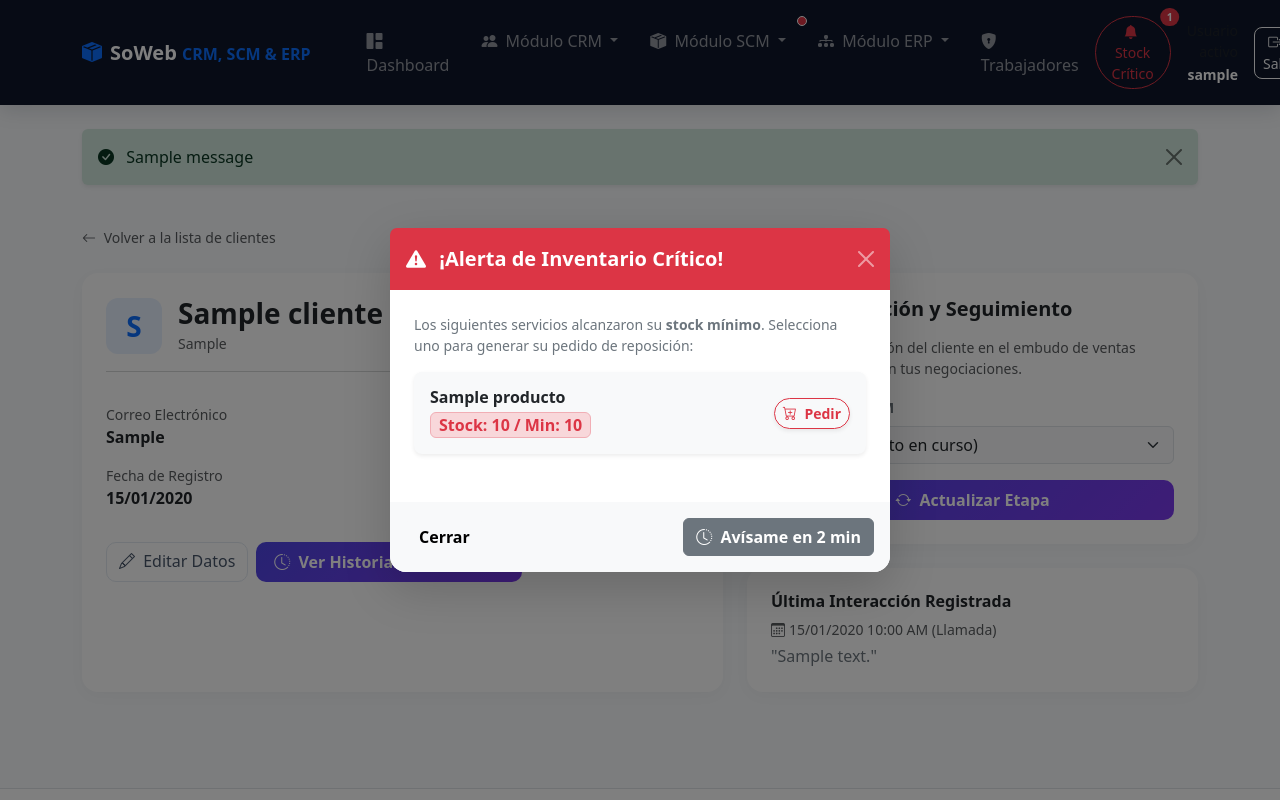
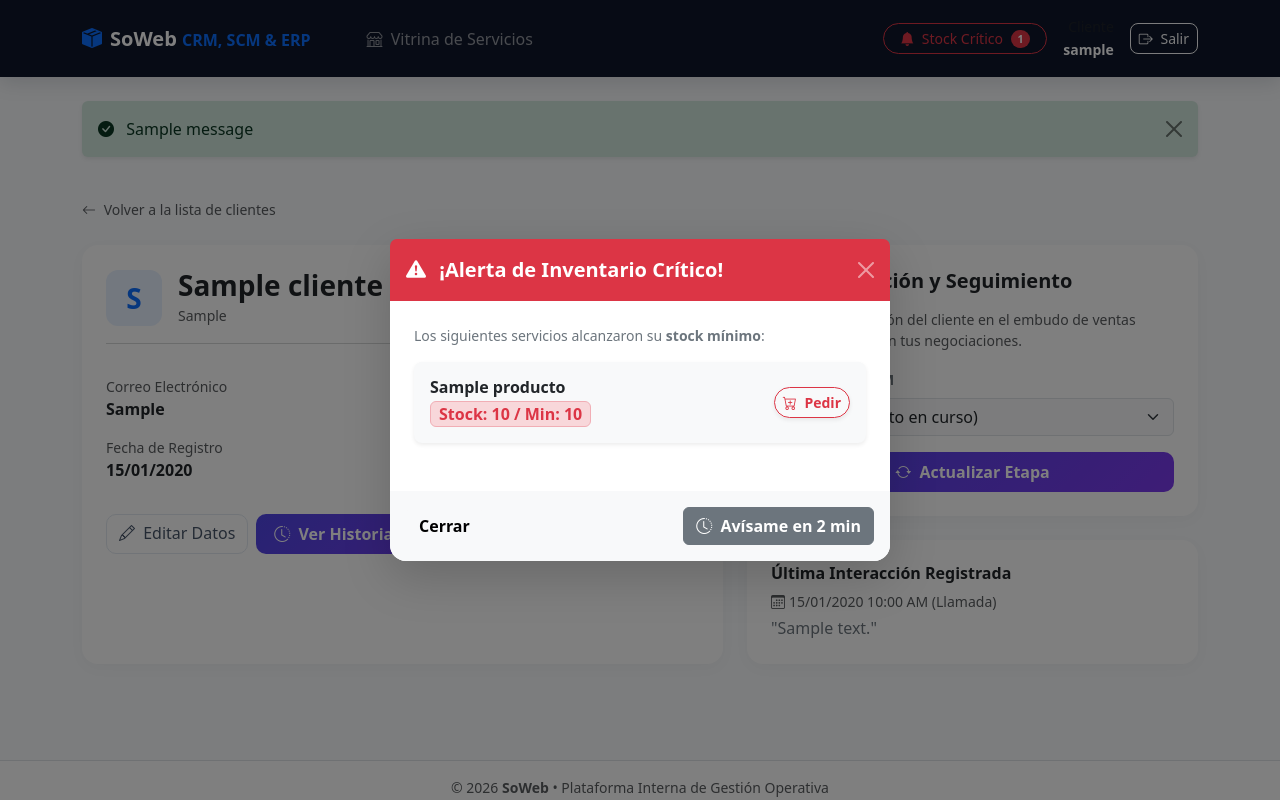
Before and after one commit to NozomiTGL/SoWeb, a Django app: page /clientes/1/ in a window 1280 px wide. Run offline with Django 5.2, Linux system fonts and the light colour scheme; a user stored in the database is signed in; tables that the repository leaves empty hold one stand-in row (values such as "Sample post"); one stand-in notice (Sample message) is shown.

Commit message:
Se agregaron rutas y vistas nuevas relacionadas al dashboard del erp y se modificó lo que puede ver quien segun su rol

```diff
--- a/crm/templates/crm/base.html
+++ b/crm/templates/crm/base.html
@@ -6,47 +6,31 @@
     <meta name="viewport" content="width=device-width, initial-scale=1.0" />
     <title>SoWeb CRM, SCM & ERP</title>
 
-    {# Carga de librerías CSS externas (Bootstrap 5 e Iconos) #}
-    <link
-      href="https://cdn.jsdelivr.net/npm/bootstrap@5.3.0/dist/css/bootstrap.min.css"
-      rel="stylesheet"
-    />
-    <link
-      rel="stylesheet"
-      href="https://cdn.jsdelivr.net/npm/bootstrap-icons@1.11.0/font/bootstrap-icons.css"
-    />
-
-    {# Estilos personalizados para la identidad visual de SoWeb #}
+    <link href="https://cdn.jsdelivr.net/npm/bootstrap@5.3.0/dist/css/bootstrap.min.css" rel="stylesheet" />
+    <link rel="stylesheet" href="https://cdn.jsdelivr.net/npm/bootstrap-icons@1.11.0/font/bootstrap-icons.css" />
     <link rel="stylesheet" href="{% static 'css/styles.css' %}" />
   </head>
   <body class="d-flex flex-column min-vh-100">
 
-    {# Barra de navegación principal responsive #}
     <nav class="navbar navbar-expand-lg navbar-dark navbar-soweb py-3 mb-4">
       <div class="container">
 
-        {# Identidad visual / Isotipo de la plataforma #}
-        <a
-          class="navbar-brand fw-bold d-flex align-items-center gap-2"
-          href="{% url 'dashboard' %}"
-        >
+        <a class="navbar-brand fw-bold d-flex align-items-center gap-2" href="{% url 'dashboard' %}">
           <i class="bi bi-box-seam-fill text-primary"></i>
           <span>SoWeb <span class="text-primary fs-6">CRM, SCM & ERP</span></span>
         </a>
 
-        {# Botón Hamburguesa para dispositivos móviles #}
-        <button
-          class="navbar-toggler border-0"
-          type="button"
-          data-bs-toggle="collapse"
-          data-bs-target="#navbarNav"
-        >
+        <button class="navbar-toggler border-0" type="button" data-bs-toggle="collapse" data-bs-target="#navbarNav">
           <span class="navbar-toggler-icon"></span>
         </button>
 
-        {# Enlaces de la aplicación modulares (CRM, SCM y ERP) #}
         <div class="collapse navbar-collapse" id="navbarNav">
           <ul class="navbar-nav me-auto ms-lg-4">
+
+            {# ========================================== #}
+            {# MENÚ PARA TRABAJADORES (ADMIN Y VENDEDORES) #}
+            {# ========================================== #}
+            {% if user.is_authenticated and not user.perfil_cliente %}
 
                 <li class="nav-item">
                   <a class="nav-link px-3" href="{% url 'dashboard' %}">
@@ -54,88 +38,102 @@
                   </a>
                 </li>
 
-            <!-- Dropdown Módulo CRM -->
+                <!-- Módulo CRM (Visible para Admin y Ventas) -->
                 <li class="nav-item dropdown">
-              <a class="nav-link dropdown-toggle px-3" href="#" id="navbarDropdownCRM" role="button" data-bs-toggle="dropdown" aria-expanded="false">
+                  <a class="nav-link dropdown-toggle px-3" href="#" id="navbarDropdownCRM" role="button" data-bs-toggle="dropdown">
                     <i class="bi bi-people-fill me-1"></i> Módulo CRM
                   </a>
-              <ul class="dropdown-menu shadow-sm border-0" aria-labelledby="navbarDropdownCRM">
+                  <ul class="dropdown-menu shadow-sm border-0">
                     <li><a class="dropdown-item" href="{% url 'lista_clientes' %}"><i class="bi bi-person-badge text-primary me-2"></i>Cartera de Clientes</a></li>
                     <li><a class="dropdown-item" href="{% url 'mi_actividad' %}"><i class="bi bi-person-lines-fill text-primary me-2"></i>Mi Actividad</a></li>
+                    {% if user.is_staff %}
                     <li><a class="dropdown-item" href="{% url 'reportes_metricas' %}"><i class="bi bi-bar-chart-line-fill text-primary me-2"></i>Reportes de Ventas</a></li>
+                    {% endif %}
                   </ul>
                 </li>
 
-            <!-- Dropdown Módulo SCM -->
+                <!-- Módulo SCM (Segmentado por Rol) -->
                 <li class="nav-item dropdown">
-              <a class="nav-link dropdown-toggle px-3 position-relative" href="#" id="navbarDropdownSCM" role="button" data-bs-toggle="dropdown" aria-expanded="false">
+                  <a class="nav-link dropdown-toggle px-3 position-relative" href="#" id="navbarDropdownSCM" role="button" data-bs-toggle="dropdown">
                     <i class="bi bi-box-seam-fill me-1"></i> Módulo SCM
-                {% if total_criticos > 0 %}
+                    {% if user.is_staff and total_criticos > 0 %}
                       <span class="position-absolute top-0 start-100 translate-middle p-1 bg-danger border border-light rounded-circle">
                         <span class="visually-hidden">Alertas de stock</span>
                       </span>
                     {% endif %}
                   </a>
-              <ul class="dropdown-menu shadow-sm border-0" aria-labelledby="navbarDropdownSCM">
+                  <ul class="dropdown-menu shadow-sm border-0">
+                    <!-- Todos los trabajadores ven el catálogo y el stock -->
                     <li><a class="dropdown-item" href="{% url 'catalogo_general' %}"><i class="bi bi-grid text-primary me-2"></i>Catálogo General</a></li>
+                    <li><a class="dropdown-item" href="{% url 'vista_inventario' %}"><i class="bi bi-box2-heart text-primary me-2"></i>Control de Inventario</a></li>
+
+                    <!-- Solo Administradores / Logística ven la configuración profunda -->
+                    {% if user.is_staff %}
+                    <li><hr class="dropdown-divider"></li>
                     <li><a class="dropdown-item" href="{% url 'lista_productos' %}"><i class="bi bi-hdd-network text-primary me-2"></i>Gestión de Servicios (CRUD)</a></li>
                     <li><a class="dropdown-item" href="{% url 'lista_proveedores' %}"><i class="bi bi-building text-primary me-2"></i>Proveedores / Infra.</a></li>
-                <li><hr class="dropdown-divider"></li>
-                <li><a class="dropdown-item" href="{% url 'lista_movimientos' %}"><i class="bi bi-arrow-left-right text-primary me-2"></i>Movimientos / Inventario</a></li>
-                <li><a class="dropdown-item" href="{% url 'vista_inventario' %}"><i class="bi bi-box2-heart text-primary me-2"></i>Control de Inventario</a></li>
+                    <li><a class="dropdown-item" href="{% url 'lista_movimientos' %}"><i class="bi bi-arrow-left-right text-primary me-2"></i>Movimientos de Inventario</a></li>
                     <li><a class="dropdown-item" href="{% url 'estrategia_logistica' %}"><i class="bi bi-diagram-2 text-primary me-2"></i>Logística (Push/Pull)</a></li>
                     <li><a class="dropdown-item" href="{% url 'lista_pedidos' %}"><i class="bi bi-receipt text-primary me-2"></i>Gestión de Pedidos</a></li>
                     <li><a class="dropdown-item fw-bold" href="{% url 'dashboard_scm' %}"><i class="bi bi-bar-chart-fill text-primary me-2"></i>Reportes (Dashboard)</a></li>
                     <li><hr class="dropdown-divider"></li>
-                <li><a class="dropdown-item" href="{% url 'nivel_madurez' %}"><i class="bi bi-award text-primary me-2"></i>Nivel de Madurez</a></li>
+                    <li><a class="dropdown-item" href="{% url 'nivel_madurez' %}"><i class="bi bi-award text-primary me-2"></i>Nivel de Madurez SCM</a></li>
+                    {% endif %}
                   </ul>
                 </li>
 
-            <!-- Dropdown Módulo ERP -->
+                <!-- Módulo ERP (Integración) -->
                 <li class="nav-item dropdown">
-              <a class="nav-link dropdown-toggle px-3" href="#" id="navbarDropdownERP" role="button" data-bs-toggle="dropdown" aria-expanded="false">
+                  <a class="nav-link dropdown-toggle px-3" href="#" id="navbarDropdownERP" role="button" data-bs-toggle="dropdown">
                     <i class="bi bi-diagram-3-fill me-1"></i> Módulo ERP
                   </a>
-              <ul class="dropdown-menu shadow-sm border-0" aria-labelledby="navbarDropdownERP">
+                  <ul class="dropdown-menu shadow-sm border-0">
                     <li><a class="dropdown-item" href="{% url 'lista_ordenes' %}"><i class="bi bi-list-check text-primary me-2"></i>Órdenes Empresariales</a></li>
                     <li><a class="dropdown-item" href="{% url 'nueva_orden_paso1' %}"><i class="bi bi-plus-circle-fill text-primary me-2"></i>Nueva Orden (Venta)</a></li>
                   </ul>
                 </li>
 
-            {# Módulo de acceso restringido: Visible únicamente para administradores (Staff) #}
+                <!-- Gestión de Trabajadores (Exclusivo Admin) -->
                 {% if user.is_staff %}
                 <li class="nav-item">
                   <a class="nav-link px-3" href="{% url 'lista_usuarios' %}">
-                <i class="bi bi-shield-lock-fill me-1"></i> Trabajadores
+                    <i class="bi bi-shield-lock-fill me-1"></i> Accesos
+                  </a>
+                </li>
+                {% endif %}
+
+            {# ========================================== #}
+            {# MENÚ B2B PARA CLIENTES EXTERNOS            #}
+            {# ========================================== #}
+            {% elif user.is_authenticated and user.perfil_cliente %}
+                <li class="nav-item">
+                  <a class="nav-link px-3" href="{% url 'catalogo_clientes' %}">
+                    <i class="bi bi-shop me-1"></i> Vitrina de Servicios
                   </a>
                 </li>
             {% endif %}
           </ul>
 
-          {# Menú de estado de usuario autenticado y botón de cierre de sesión #}
+          {# Perfil y Cierre de Sesión #}
           {% if user.is_authenticated %}
           <div class="d-flex align-items-center gap-3">
 
-            {# Botón de Notificaciones de Stock #}
-            {% if total_criticos > 0 %}
-              <button type="button" class="btn btn-outline-danger btn-sm rounded-pill position-relative px-3" data-bs-toggle="modal" data-bs-target="#modalAlertaStock">
+            {% if user.is_staff and total_criticos > 0 %}
+              <button type="button" class="btn btn-outline-danger btn-sm rounded-pill px-3" data-bs-toggle="modal" data-bs-target="#modalAlertaStock">
                 <i class="bi bi-bell-fill me-1"></i> Stock Crítico
-                <span class="position-absolute top-0 start-100 translate-middle badge rounded-pill bg-danger">
-                  {{ total_criticos }}
-                </span>
+                <span class="badge rounded-pill bg-danger ms-1">{{ total_criticos }}</span>
               </button>
             {% endif %}
 
             <div class="text-end d-none d-lg-block">
-              <small class="text-muted d-block leading-none">Usuario activo</small>
+              <small class="text-muted d-block leading-none">
+                {% if user.perfil_cliente %}Cliente{% elif user.is_staff %}Administrador{% else %}Vendedor{% endif %}
+              </small>
               <span class="text-white fw-semibold small">{{ user.username }}</span>
             </div>
             <form method="post" action="{% url 'logout' %}">
               {% csrf_token %}
-              <button
-                type="submit"
-                class="btn btn-outline-light btn-sm rounded-3"
-              >
+              <button type="submit" class="btn btn-outline-light btn-sm rounded-3">
                 <i class="bi bi-box-arrow-right me-1"></i> Salir
               </button>
             </form>
@@ -145,15 +143,12 @@
       </div>
     </nav>
 
-    {# Contenedor principal donde se inyectará el contenido dinámico de cada plantilla #}
     <main class="container flex-grow-1">
-
-      {# Sistema global de mensajes de retroalimentación (Django Messages Framework) #}
       {% if messages %}
         <div class="row justify-content-center mb-4">
           <div class="col-12">
             {% for message in messages %}
-              <div class="alert alert-{% if message.tags == 'error' %}danger{% else %}{{ message.tags }}{% endif %} alert-dismissible fade show border-0 shadow-sm" role="alert">
+              <div class="alert alert-{% if message.tags == 'error' %}danger{% else %}{{ message.tags }}{% endif %} alert-dismissible fade show border-0 shadow-sm">
                 {% if message.tags == 'success' %}
                   <i class="bi bi-check-circle-fill me-2"></i>
                 {% elif message.tags == 'danger' or message.tags == 'error' %}
@@ -162,44 +157,35 @@
                   <i class="bi bi-info-circle-fill me-2"></i>
                 {% endif %}
                 {{ message }}
-                <button type="button" class="btn-close" data-bs-dismiss="alert" aria-label="Close"></button>
+                <button type="button" class="btn-close" data-bs-dismiss="alert"></button>
               </div>
             {% endfor %}
           </div>
         </div>
       {% endif %}
 
-      {# Bloque heredable por los templates hijos #}
       {% block content %} {% endblock %}
     </main>
 
-    {# POP-UP MODAL FLOTANTE DE ALERTA DE STOCK CRÍTICO #}
-    {% if total_criticos > 0 and user.is_authenticated %}
-    <div class="modal fade" id="modalAlertaStock" tabindex="-1" aria-labelledby="modalAlertaStockLabel" aria-hidden="true">
+    {# Modal de Alerta de Stock (Solo para Admins) #}
+    {% if user.is_staff and total_criticos > 0 %}
+    <div class="modal fade" id="modalAlertaStock" tabindex="-1" aria-hidden="true">
       <div class="modal-dialog modal-dialog-centered">
         <div class="modal-content border-0 shadow-lg rounded-4">
           <div class="modal-header bg-danger text-white border-0 py-3">
-            <h5 class="modal-title fw-bold" id="modalAlertaStockLabel">
-              <i class="bi bi-exclamation-triangle-fill me-2"></i> ¡Alerta de Inventario Crítico!
-            </h5>
-            <button type="button" class="btn-close btn-close-white" data-bs-dismiss="modal" aria-label="Close"></button>
+            <h5 class="modal-title fw-bold"><i class="bi bi-exclamation-triangle-fill me-2"></i> ¡Alerta de Inventario Crítico!</h5>
+            <button type="button" class="btn-close btn-close-white" data-bs-dismiss="modal"></button>
           </div>
           <div class="modal-body p-4">
-            <p class="text-secondary small mb-3">
-              Los siguientes servicios alcanzaron su <strong>stock mínimo</strong>. Selecciona uno para generar su pedido de reposición:
-            </p>
-
+            <p class="text-secondary small mb-3">Los siguientes servicios alcanzaron su <strong>stock mínimo</strong>:</p>
             <div class="list-group mb-3">
               {% for prod in productos_criticos %}
                 <div class="list-group-item d-flex justify-content-between align-items-center border-0 bg-light rounded-3 mb-2 p-3 shadow-sm">
                   <div>
                     <h6 class="fw-bold mb-1 text-dark">{{ prod.nombre }}</h6>
-                    <span class="badge bg-danger-subtle text-danger border border-danger-subtle px-2 py-1 fs-6">
-                      Stock: {{ prod.stock_actual }} / Min: {{ prod.stock_minimo }}
-                    </span>
+                    <span class="badge bg-danger-subtle text-danger border border-danger-subtle px-2 py-1 fs-6">Stock: {{ prod.stock_actual }} / Min: {{ prod.stock_minimo }}</span>
                   </div>
                   <div class="text-end">
-                    <!-- BOTÓN INDIVIDUAL QUE PASA EL ID POR LA URL -->
                     <a href="{% url 'crear_pedido' %}?producto_id={{ prod.id }}" class="btn btn-sm btn-outline-danger rounded-pill fw-semibold shadow-sm">
                       <i class="bi bi-cart-plus me-1"></i> Pedir
                     </a>
@@ -210,58 +196,39 @@
           </div>
           <div class="modal-footer border-0 bg-light rounded-bottom-4 d-flex justify-content-between">
             <button type="button" class="btn btn-light fw-semibold" data-bs-dismiss="modal">Cerrar</button>
-            <button type="button" id="btnSnoozeStock" class="btn btn-secondary fw-semibold">
-              <i class="bi bi-clock-history me-1"></i> Avísame en 2 min
-            </button>
+            <button type="button" id="btnSnoozeStock" class="btn btn-secondary fw-semibold"><i class="bi bi-clock-history me-1"></i> Avísame en 2 min</button>
           </div>
         </div>
       </div>
     </div>
     {% endif %}
 
-    {# Pie de página unificado #}
     <footer class="bg-white border-top py-3 mt-5">
       <div class="container text-center text-muted small">
         © 2026 <strong>SoWeb</strong> • Plataforma Interna de Gestión Operativa
       </div>
     </footer>
 
-    {# Script JS bundle de Bootstrap para componentes interactivos #}
     <script src="https://cdn.jsdelivr.net/npm/bootstrap@5.3.0/dist/js/bootstrap.bundle.min.js"></script>
 
-    {# Script Inteligente para el Pop-Up con función de Snooze (Silenciar) #}
-    {% if total_criticos > 0 and user.is_authenticated %}
+    {% if user.is_staff and total_criticos > 0 %}
     <script>
       document.addEventListener("DOMContentLoaded", function () {
-        // Dispara la ventana modal automáticamente
         var modalElement = document.getElementById('modalAlertaStock');
         if (modalElement) {
           var modal = new bootstrap.Modal(modalElement);
-
-          // 1. Revisar si el usuario le dio a "Avísame más tarde" recientemente
           var snoozeUntil = localStorage.getItem('snoozeAlertaStock');
           var now = new Date().getTime();
-          var shouldShow = true;
 
-          // Si existe un registro de tiempo y el tiempo actual es menor, sigue silenciado
-          if (snoozeUntil && now < parseInt(snoozeUntil)) {
-              shouldShow = false;
-          }
-
-          // Solo lo muestra automáticamente si no está silenciado
-          if (shouldShow) {
+          if (!snoozeUntil || now > parseInt(snoozeUntil)) {
             modal.show();
           }
 
-          // 2. Darle vida al botón "Avísame en 2 min"
           var btnSnooze = document.getElementById('btnSnoozeStock');
           if (btnSnooze) {
               btnSnooze.addEventListener('click', function() {
-                  // Calculamos la hora actual + 2 minutos (2 min * 60 seg * 1000 ms)
                   var snoozeTime = new Date().getTime() + (2 * 60 * 1000);
                   localStorage.setItem('snoozeAlertaStock', snoozeTime);
-
-                  // Ocultamos el modal
                   modal.hide();
               });
           }
--- a/erp/urls.py
+++ b/erp/urls.py
@@ -2,6 +2,9 @@ from django.urls import path
 from . import views
 
 urlpatterns = [
+    # Dashboards y Nivel de Madurez
+    path('dashboard/', views.dashboard_erp, name='dashboard_erp'),
+    path('madurez/', views.nivel_erp, name='nivel_erp'),
     # Listado general de órdenes
     path('ordenes/', views.lista_ordenes, name='lista_ordenes'),
 
```
Also changed, not shown: erp/views.py (+53 -1 lines). Lines whose indentation alone changed are shown as unchanged.
